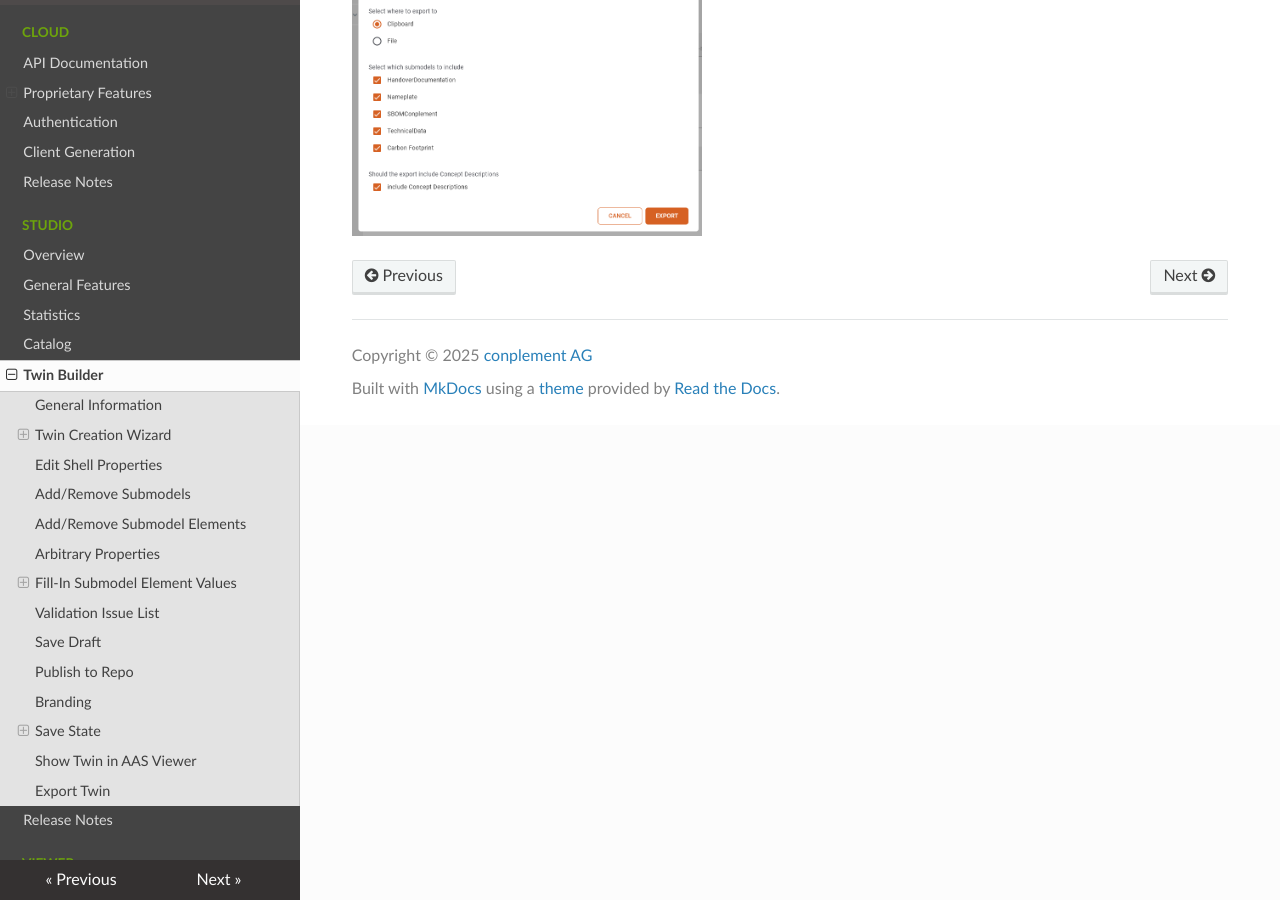
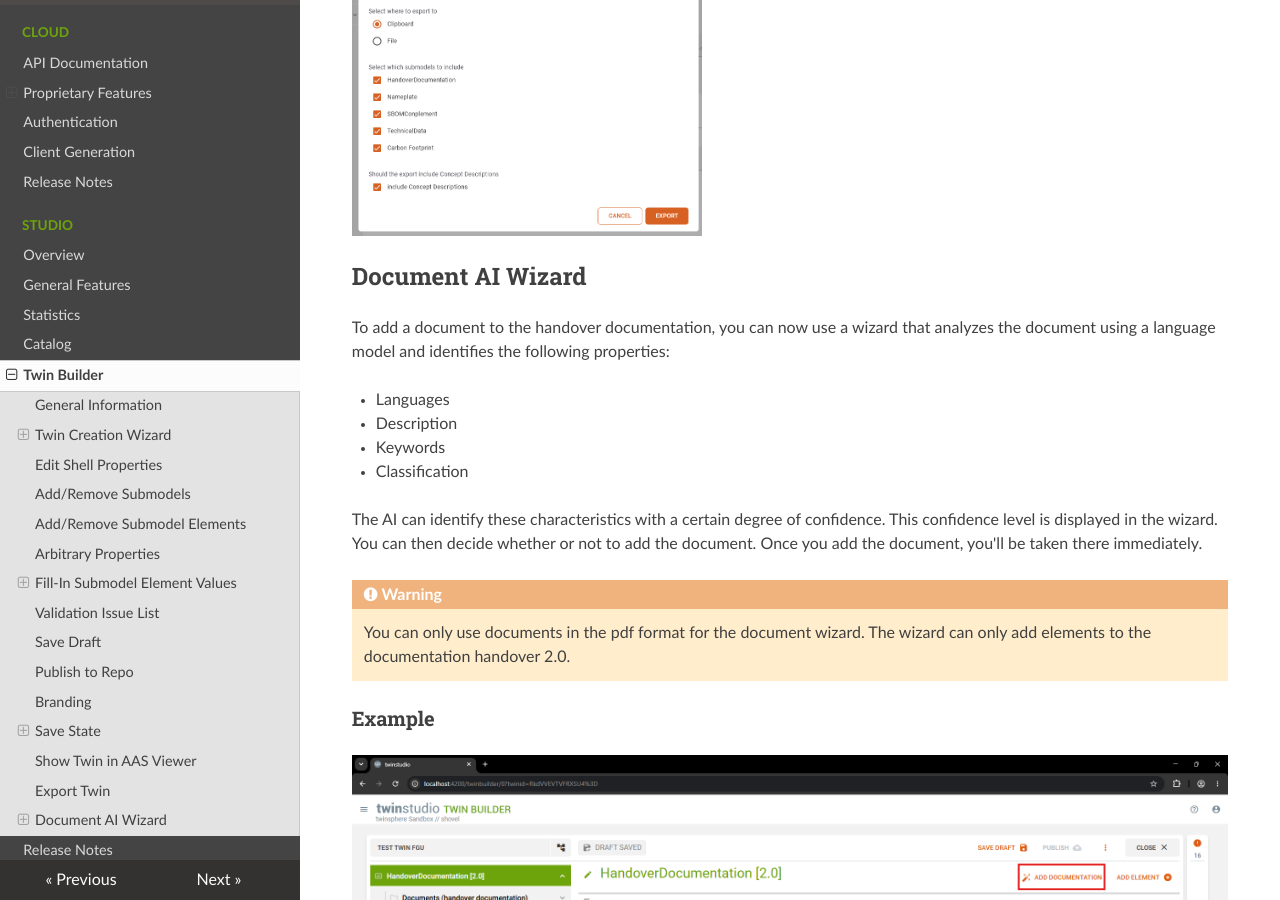
Before and after one commit to twinsphere/twinsphere.github.io, an MkDocs documentation site: the page built from docs/studio-twin-builder.md, in a window 1280 px wide and 900 px high, scrolled down 24161 px. Built offline with MkDocs 1.6.1, drawn with Linux system fonts in a browser that asks for light colours; nearby versions of some CDN libraries.

Commit message:
feat(studio): documentation wizard

```diff
--- a/docs/studio-twin-builder.md
+++ b/docs/studio-twin-builder.md
@@ -409,3 +409,29 @@
 Concept descriptions can only be included if your twin is *published*.
 
 ![Twin Export Menu](img/twinstudio_builder_twin_export.png){ : width='350' }
+
+## Document AI Wizard
+
+To add a document to the handover documentation, you can now use a
+wizard that analyzes the document using a language model and identifies the following properties:
+
+- Languages
+- Description
+- Keywords
+- Classification
+
+The AI can identify these characteristics with a certain degree of confidence.
+This confidence level is displayed in the wizard. You can then decide whether or not to add the document.
+Once you add the document, you'll be taken there immediately.
+
+!!! warning
+    You can only use documents in the pdf format for the document wizard.
+    The wizard can only add elements to the documentation handover 2.0.
+
+### Example
+
+![open wizard](./img/twinstudio_builder_document_wizard_open_button.png)
+![open wizard](./img/twinstudio_builder_document_wizard_upload_file.png)
+![open wizard](./img/twinstudio_builder_document_wizard_upload_process.png)
+![open wizard](./img/twinstudio_builder_document_wizard_confidence.png)
+![open wizard](./img/twinstudio_builder_document_wizard_navigated.png)
```
Also changed, not shown: docs/img/twinstudio_builder_document_wizard_confidence.png (added), docs/img/twinstudio_builder_document_wizard_navigated.png (added), docs/img/twinstudio_builder_document_wizard_open_button.png (added), docs/img/twinstudio_builder_document_wizard_upload_file.png (added), docs/img/twinstudio_builder_document_wizard_upload_process.png (added).
